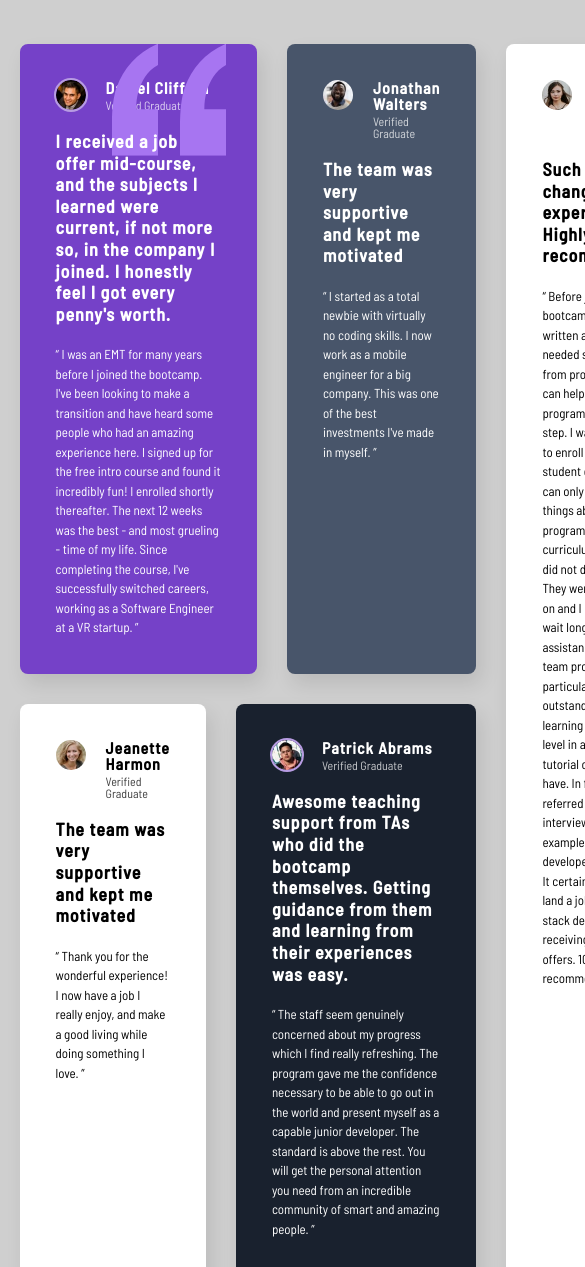
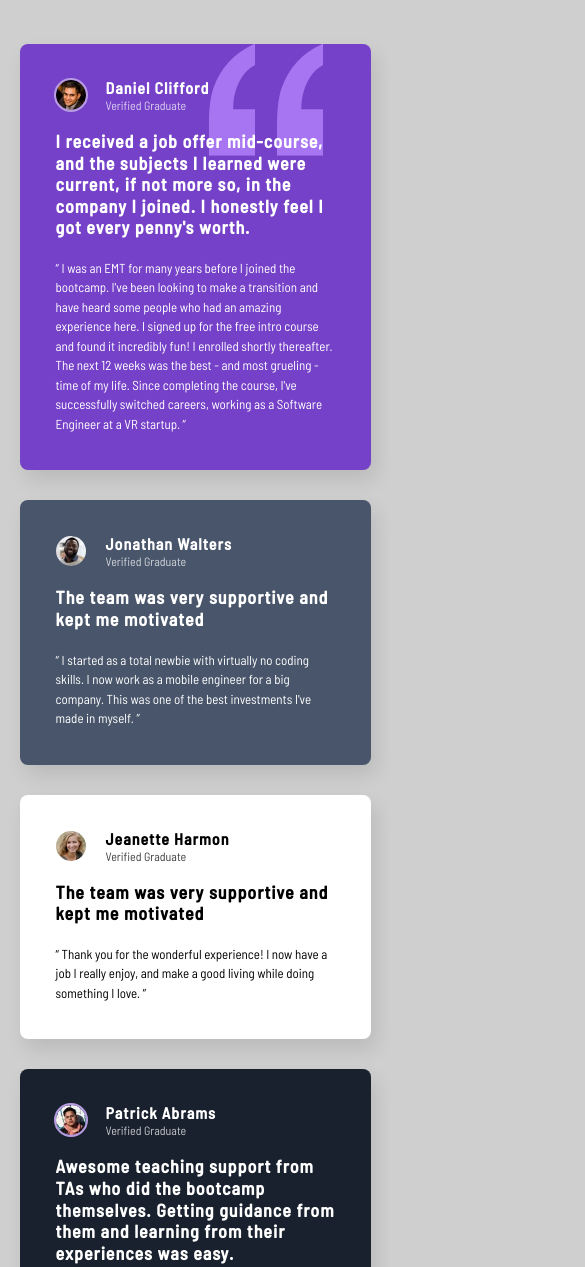
Before and after one commit to sinduap/testimonials-grid-section, a website built with Vite: page index.html in a window 390 px wide. Shown: the top 1267 px of the page, 585 px wide, since content can reach past the window. Built offline with nearby package versions, Linux system fonts and the light colour scheme.

Commit message:
Mobile design finish

```diff
--- a/sass/styles.scss
+++ b/sass/styles.scss
@@ -130,3 +130,59 @@ body {
     z-index: 99;
   }
 }
+
+@media (max-width: 79em) {
+  .testimonials {
+    grid-template-columns: repeat(3, 1fr);
+    grid-template-rows: repeat(3, auto);
+
+    &__card:nth-child(1) {
+      grid-column: 1 / 3;
+    }
+
+    &__card:nth-child(3) {
+      grid-row: 2 / 3;
+    }
+
+    &__card:nth-child(5) {
+      grid-column: 1 / 4;
+      grid-row: 3 / 4;
+    }
+  }
+}
+
+@media (max-width: 59em) {
+  .testimonials {
+    grid-template-columns: repeat(4, 1fr);
+    grid-template-rows: repeat(4, auto);
+
+    &__card:nth-child(1) {
+      grid-column: span 4;
+    }
+
+    &__card:nth-child(2) {
+      grid-column: span 2;
+    }
+
+    &__card:nth-child(3) {
+      grid-column: span 2;
+    }
+
+    &__card:nth-child(4) {
+      grid-column: span 4;
+      grid-row: 3 / 4;
+    }
+
+    &__card:nth-child(5) {
+      grid-column: span 4;
+      grid-row: 4 / 5;
+    }
+  }
+
+  @media (max-width: 37.75em) {
+    .testimonials {
+      display: flex;
+      flex-direction: column;
+    }
+  }
+}
```
